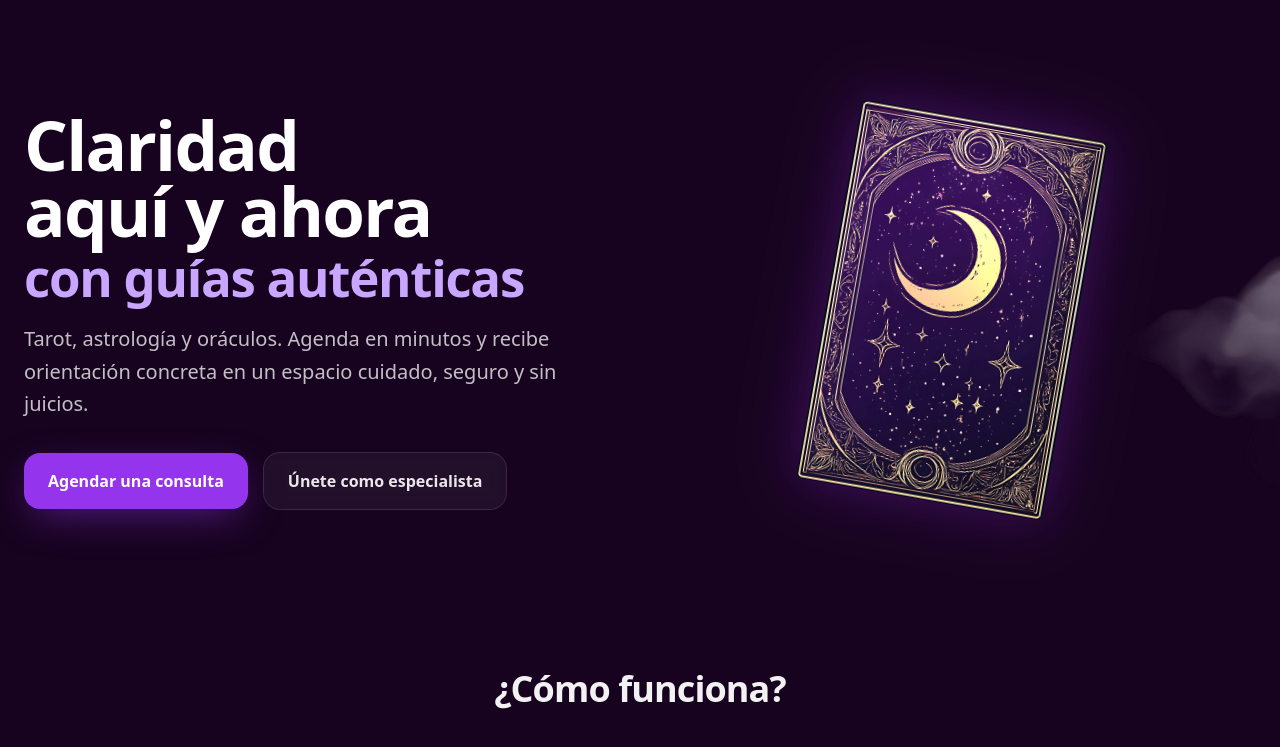
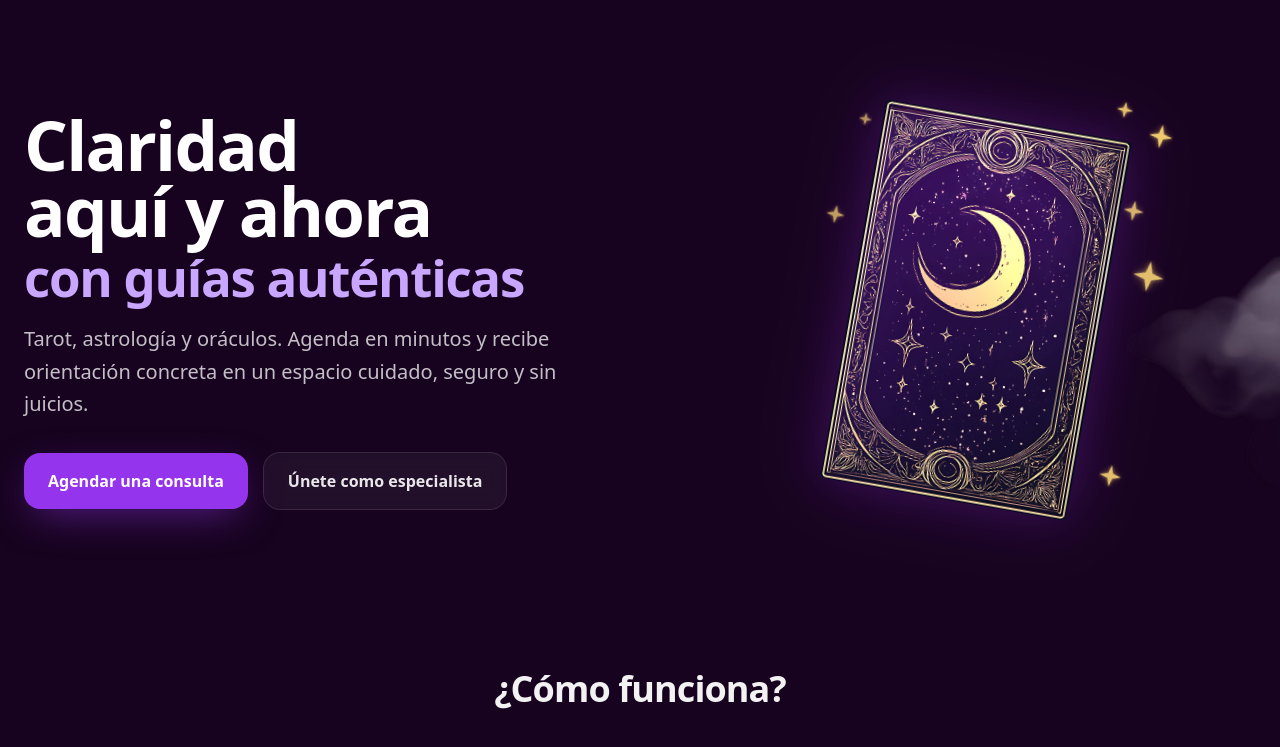
Before and after one commit to arcana302-art/arcana-v2, a Next.js app: page / in a window 1280 px wide. Shown: the top 747 px of the page. Built offline with nearby package versions, Linux system fonts and the light colour scheme.

Commit message:
Update Hero.tsx

```diff
--- a/app/components/Hero.tsx
+++ b/app/components/Hero.tsx
@@ -5,23 +5,47 @@ import Image from 'next/image';
 const HERO_IMG = '/brand/hero-card-eye.png';
 const CLOUD_IMG = '/brand/Nube1.png';
 
+// Pequeño componente SVG para la estrella (no hace falta subir imagen)
+function Star({
+  className = '',
+  opacity = 1,
+}: {
+  className?: string;
+  opacity?: number;
+}) {
+  return (
+    <svg
+      viewBox="0 0 100 100"
+      className={className}
+      style={{ opacity }}
+      aria-hidden="true"
+    >
+      {/* 4 puntas tipo “sparkle” */}
+      <path
+        d="M50 5 L60 40 L95 50 L60 60 L50 95 L40 60 L5 50 L40 40 Z"
+        fill="#FBD671"
+        // halo suave en la estrella (no afecta al fondo)
+        style={{
+          filter:
+            'drop-shadow(0 0 6px rgba(251,214,113,0.55)) drop-shadow(0 0 14px rgba(251,214,113,0.35))',
+        }}
+      />
+    </svg>
+  );
+}
+
 export default function Hero() {
   return (
     <section className="relative overflow-hidden bg-[#17031F]">
       {/* Capa de la nube (detrás del contenido) */}
       <div className="pointer-events-none absolute inset-0 z-0">
-        <img
-          src={CLOUD_IMG}
-          alt=""
-          className="cloud-img"
-          aria-hidden="true"
-        />
+        <img src={CLOUD_IMG} alt="" className="cloud-img" aria-hidden="true" />
       </div>
 
       {/* Contenido principal */}
       <div className="relative z-10 mx-auto max-w-7xl px-6 pt-24 pb-16 lg:pt-28 lg:pb-20">
         <div className="grid grid-cols-12 items-center gap-y-12 lg:gap-x-12">
-          {/* Texto */}
+          {/* Texto (sin cambios de estilos/efectos) */}
           <div className="col-span-12 lg:col-span-7 xl:col-span-7">
             <div className="max-w-[560px] sm:max-w-[600px]">
               <h1 className="text-white font-extrabold tracking-tight leading-[0.95] text-[53px] sm:text-[69px]">
@@ -35,8 +59,9 @@ export default function Hero() {
               </h2>
 
               <p className="mt-5 text-white/75 text-[19px] sm:text-[20px] leading-relaxed">
-                Tarot, astrología y oráculos. Agenda en minutos y recibe orientación
-                concreta en un espacio cuidado, seguro y sin juicios.
+                Tarot, astrología y oráculos. Agenda en minutos y recibe
+                orientación concreta en un espacio cuidado, seguro y sin
+                juicios.
               </p>
 
               <div className="mt-8 flex flex-wrap gap-4">
@@ -68,13 +93,13 @@ export default function Hero() {
             </div>
           </div>
 
-          {/* Carta */}
+          {/* Carta + estrellas (solo movida más a la derecha y estrellas añadidas) */}
           <div className="col-span-12 lg:col-span-5 xl:col-span-5 relative flex justify-center lg:justify-start">
             <div
               className="
                 group relative
                 w-[144px] sm:w-[171px] md:w-[197px] lg:w-[222px] xl:w-[250px]
-                translate-x-8 md:translate-x-10 lg:translate-x-12 xl:translate-x-14
+                translate-x-12 md:translate-x-14 lg:translate-x-16 xl:translate-x-20
                 rotate-[10deg]
                 transition-transform duration-500 will-change-transform
                 hover:rotate-[6deg] hover:scale-[1.05]
@@ -82,7 +107,24 @@ export default function Hero() {
                 select-none
               "
             >
-              {/* Halo suave adaptado a la forma (drop-shadow sobre la propia carta) */}
+              {/* Estrellas – más cargadas a la derecha de la carta */}
+              <div className="pointer-events-none absolute inset-0 z-10">
+                {/* derecha alta */}
+                <Star className="absolute -right-10 -top-6 w-[26px]" opacity={0.95} />
+                <Star className="absolute right-1 -top-10 w-[18px]" opacity={0.9} />
+                <Star className="absolute -right-6 top-14 w-[22px]" opacity={0.85} />
+                {/* medio-derecha */}
+                <Star className="absolute -right-14 top-28 w-[34px]" opacity={0.9} />
+                <Star className="absolute right-4 top-36 w-[16px]" opacity={0.75} />
+                {/* izquierda cercana (pocas para balance) */}
+                <Star className="absolute -left-6 top-4 w-[14px]" opacity={0.7} />
+                <Star className="absolute -left-10 top-28 w-[20px]" opacity={0.75} />
+                {/* baja derecha */}
+                <Star className="absolute -right-12 bottom-10 w-[24px]" opacity={0.9} />
+                <Star className="absolute right-2 bottom-3 w-[16px]" opacity={0.8} />
+              </div>
+
+              {/* Carta (sin cambios de tamaño/efectos) */}
               <Image
                 src={HERO_IMG}
                 alt="Carta / símbolo místico"
@@ -90,7 +132,7 @@ export default function Hero() {
                 height={980}
                 priority
                 className="
-                  h-auto w-full
+                  h-auto w-full relative z-20
                   drop-shadow-[0_0_18px_rgba(148,52,236,0.32)]
                   drop-shadow-[0_0_36px_rgba(148,52,236,0.16)]
                 "
@@ -100,7 +142,7 @@ export default function Hero() {
         </div>
       </div>
 
-      {/* Estilos locales: nube sin cortes y animación RTL */}
+      {/* Estilos locales: nube sin cortes y animación RTL (sin cambios) */}
       <style jsx>{`
         .cloud-img {
           position: absolute;
@@ -110,8 +152,16 @@ export default function Hero() {
           max-width: none;
           opacity: 0.5;
           filter: none;
-          -webkit-mask-image: radial-gradient(145% 125% at 56% 46%, #000 62%, transparent 100%);
-          mask-image: radial-gradient(145% 125% at 56% 46%, #000 62%, transparent 100%);
+          -webkit-mask-image: radial-gradient(
+            145% 125% at 56% 46%,
+            #000 62%,
+            transparent 100%
+          );
+          mask-image: radial-gradient(
+            145% 125% at 56% 46%,
+            #000 62%,
+            transparent 100%
+          );
           animation: cloud-rtl 42s linear infinite;
         }
 
@@ -119,14 +169,26 @@ export default function Hero() {
           .cloud-img {
             top: 7%;
             width: 1080px;
-            -webkit-mask-image: radial-gradient(150% 130% at 56% 46%, #000 62%, transparent 100%);
-            mask-image: radial-gradient(150% 130% at 56% 46%, #000 62%, transparent 100%);
+            -webkit-mask-image: radial-gradient(
+              150% 130% at 56% 46%,
+              #000 62%,
+              transparent 100%
+            );
+            mask-image: radial-gradient(
+              150% 130% at 56% 46%,
+              #000 62%,
+              transparent 100%
+            );
           }
         }
 
         @keyframes cloud-rtl {
-          0%   { transform: translateX(0); }
-          100% { transform: translateX(-220%); }
+          0% {
+            transform: translateX(0);
+          }
+          100% {
+            transform: translateX(-220%);
+          }
         }
       `}</style>
     </section>
```
